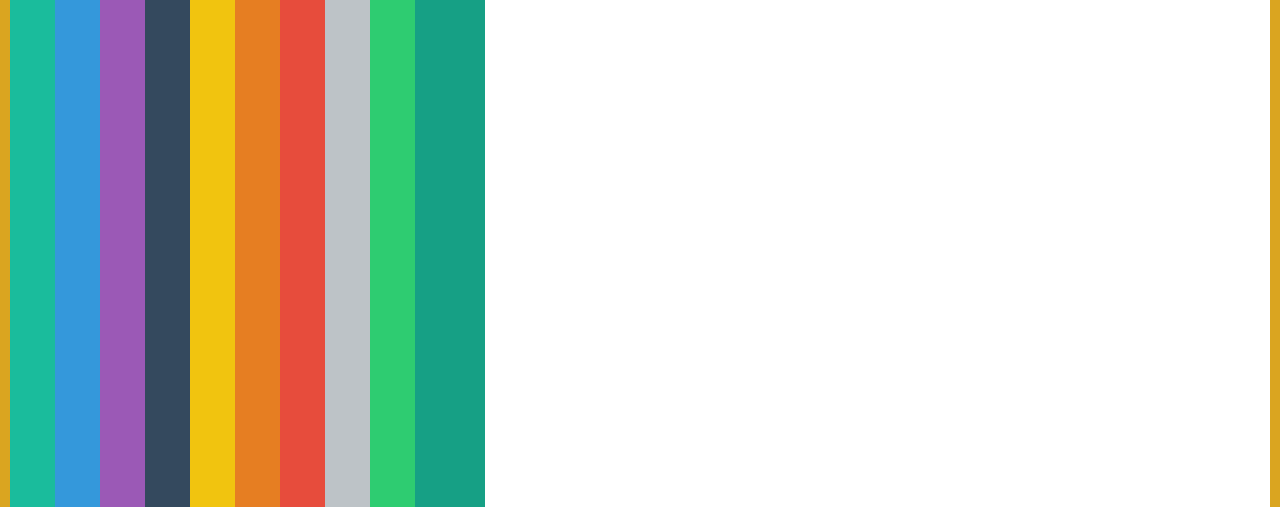
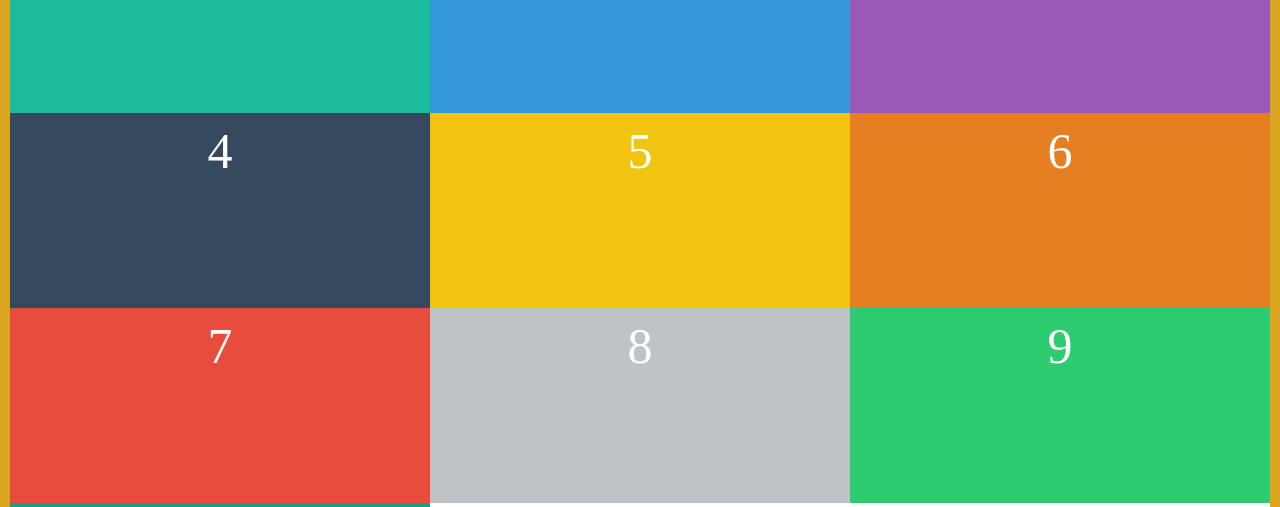
Before and after one commit to Dayun123/wes_bos-what-the-flexbox, a plain HTML site: page index.html in a window 1280 px wide. Shown: the part 92-599 px from the top of the page. Drawn offline with Linux system fonts and the light colour scheme.

Commit message:
Add notes and css examples on the flex-wrap property.
Learned that flex-wrap can allow flex-items to create more than one row or column, depending upon the flex-direction.

```diff
--- a/style.css
+++ b/style.css
@@ -30,4 +30,13 @@
   height: 100vh;
   /* The flex-direction determines whether the main axis will be vertical or horizontal, and whether items will be laid out from left-to-right/right-to-left(row and row-reverse) or top-to-bottom/bottom-to-top(column and column-reverse). flex-direction: row; is the default. */
   flex-direction: row;
+  /* Allows flex-items to form more rows (in flex-direction row) if they don't all fit on one row because they need to be of a certain width. */
+  flex-wrap: wrap;
 }
+
+.box {
+  /* Really neat way to add margin of 10px on both sides of the flex-items and subtract this from the varying width of the items. If you want margin between the items, this is a responsive way to do it. You can add padding and border and not worry about calc, since we changed our box-sizing to border-box. */
+  /*width: calc(33.3333333% - 20px);*/
+  /*margin: 10px;*/
+  width: 33.333333%;
+}
```
Also changed, not shown: notes.txt (+8 -0 lines).
